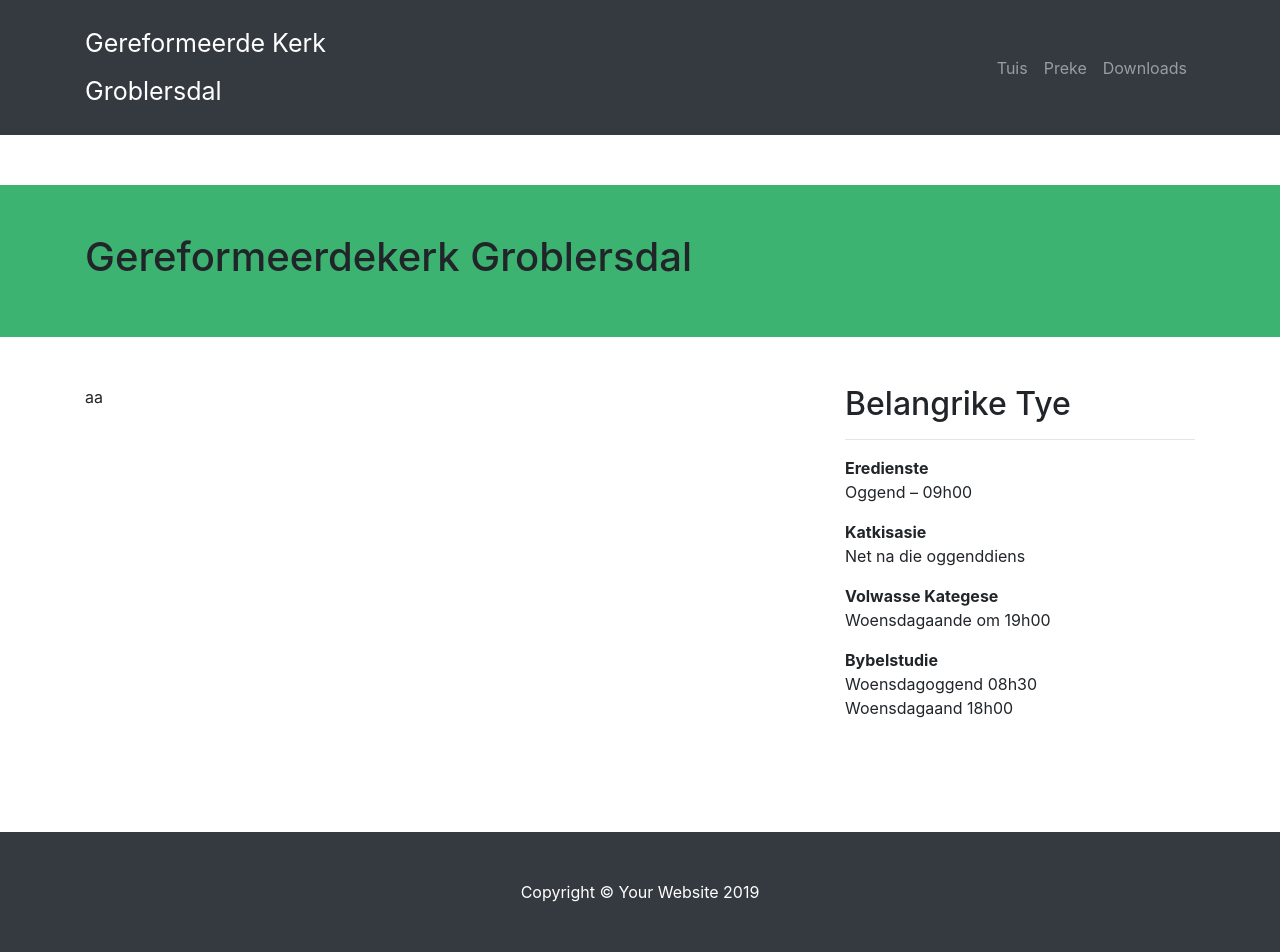
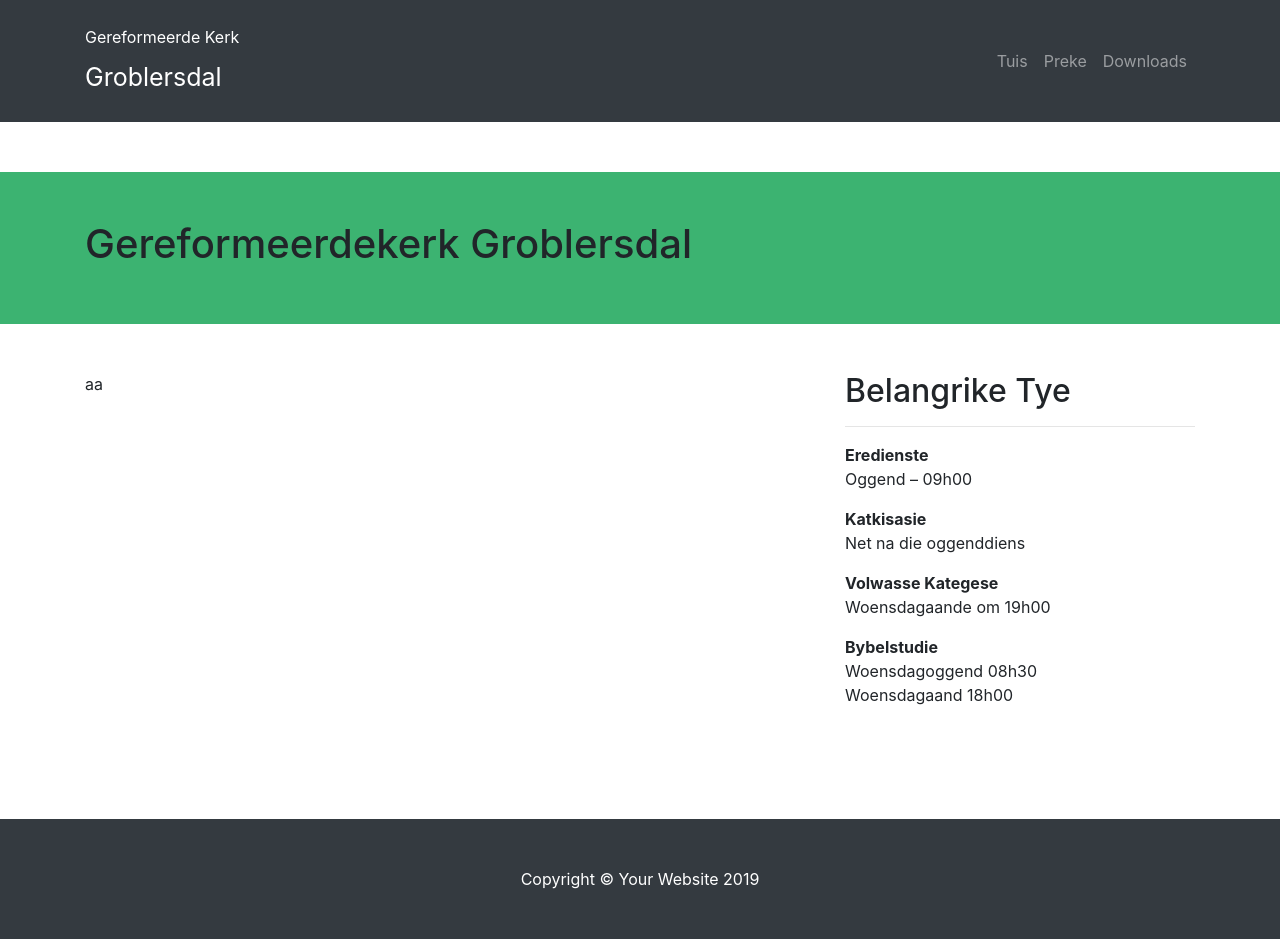
Before and after one commit to sharu725/business-frontpage, a Jekyll site: the page built from downloads/readme.md, in a window 1280 px wide. Built offline with Jekyll 4.4.1, drawn with Linux system fonts in a browser that asks for light colours; nearby versions of some CDN libraries; our own code applies the rules of GitHub Pages for plain Markdown files; library files that are not in the unit come from our copies; comment, search, counter and statistics services are not loaded.

Commit message:
Update custom.scss

```diff
--- a/assets/css/_sass/custom.scss
+++ b/assets/css/_sass/custom.scss
@@ -16,11 +16,11 @@
 .navbar-brand{
   font-size: 25px;
 }
-.nav-title-text
+.first-title
 {
-    white-space: pre-wrap; /* CSS3 */
-    white-space: -moz-pre-wrap; /* Mozilla, since 1999 */
-    white-space: -pre-wrap; /* Opera 4-6 */
-    white-space: -o-pre-wrap; /* Opera 7 */
-    word-wrap: break-word; /* Internet Explorer 5.5+ */
+    font-size: 16px;
 }
+.second-title
+{
+    font-size: 25px;
+}
```
